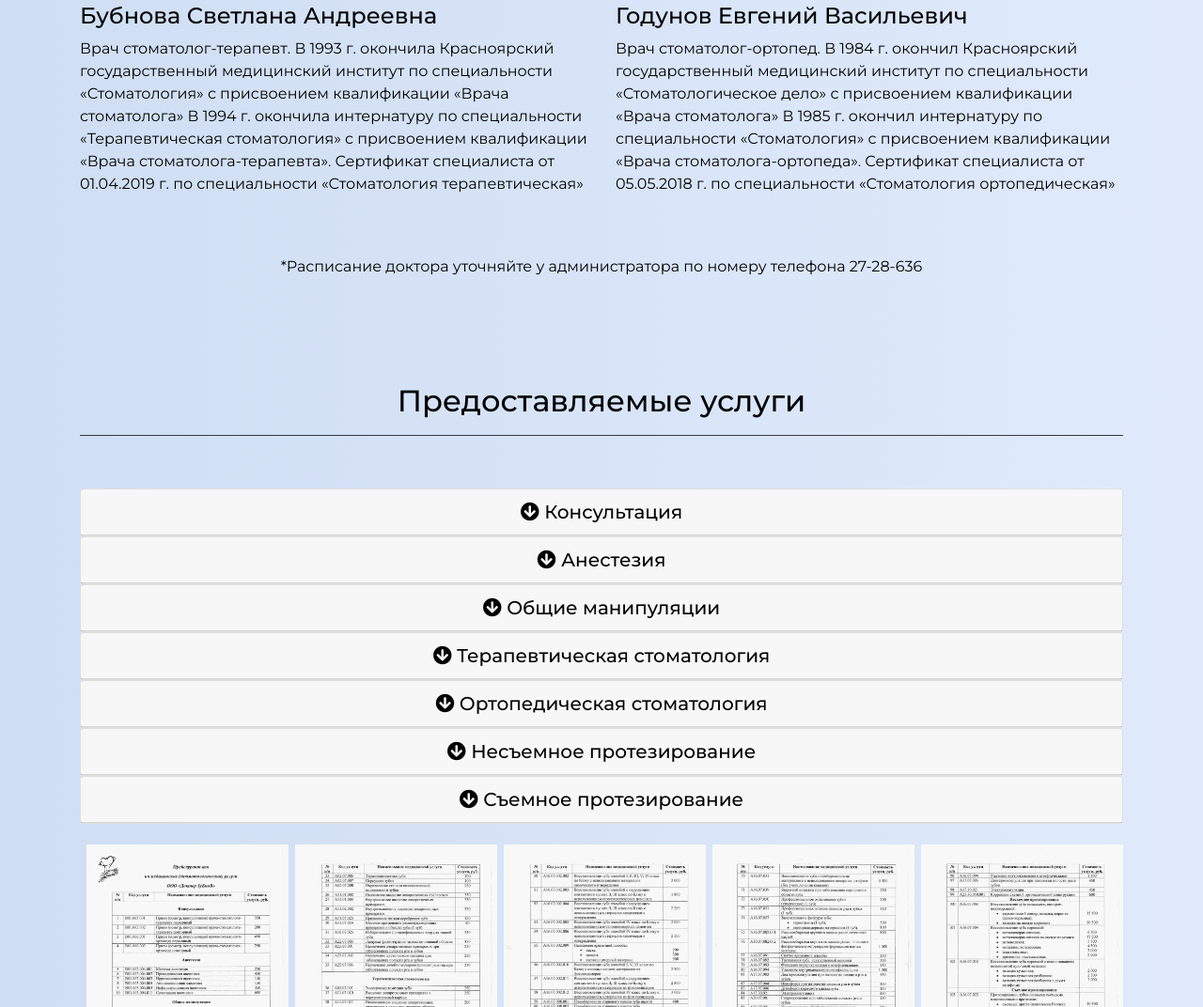
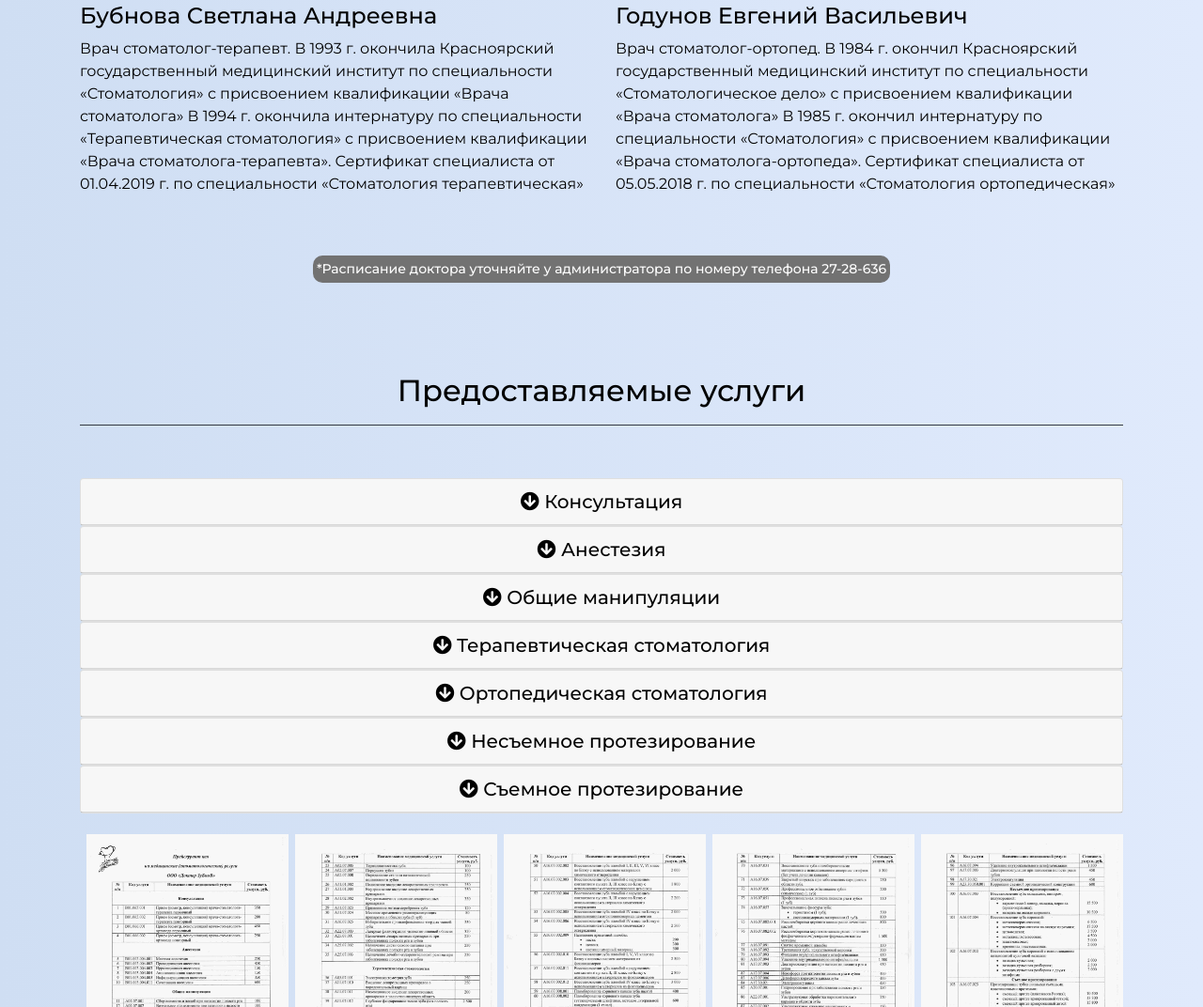
Before and after one commit to VolkovNikitaSerg/doctor-zubnov, a plain HTML site: page index.html in a window 1280 px wide. Shown: the part 936-2008 px from the top of the page at 94% size. Drawn offline with nearby package versions, Linux system fonts and the light colour scheme.

Commit message:
Update style.css

```diff
--- a/css/style.css
+++ b/css/style.css
@@ -43,6 +43,17 @@ main {
 
 .bold-text {
     font-weight: 600;
+}
+
+.info {
+    display: inline-block;
+    margin: 0;
+    padding: 0.25rem;
+    color: white;
+    font-weight: 500;
+    background: #727272;
+    border-radius: 10px;
+    font-size: 14px;
 }
 
 /* Special */
```
